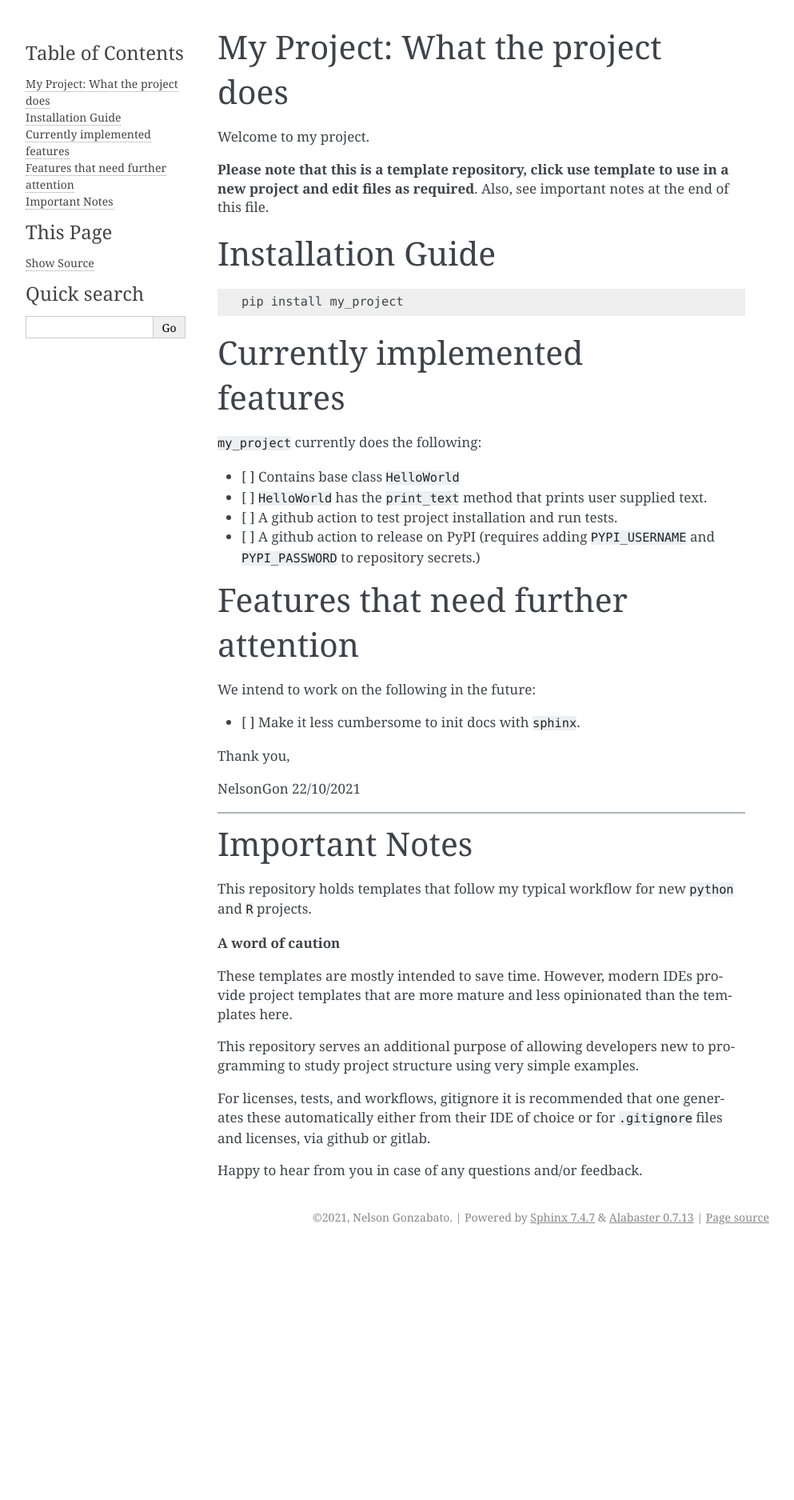
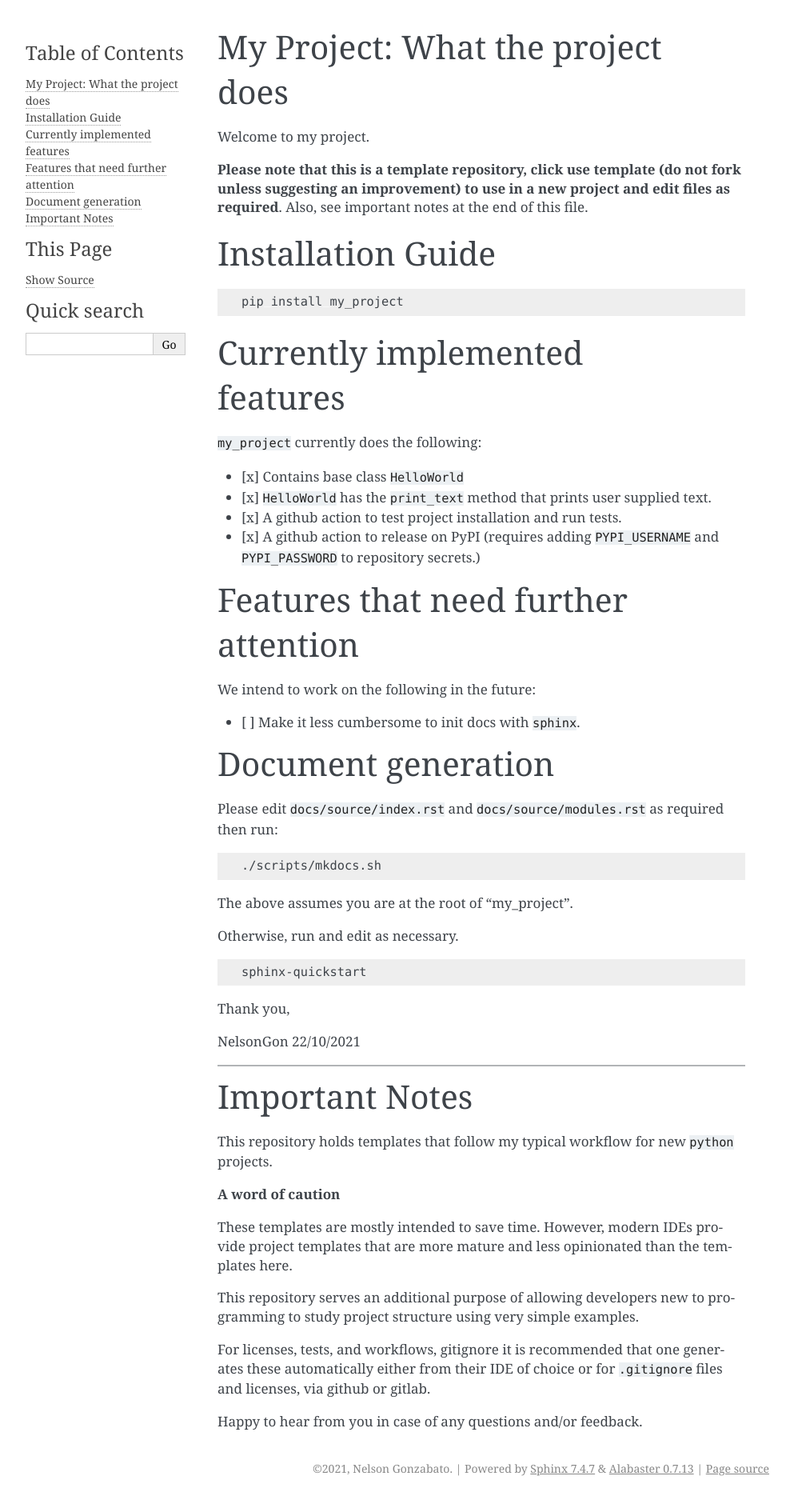
Before and after one commit to Nelson-Gon/pytemplates, a Sphinx documentation site: the page built from docs/source/README.rst, in a window 1280 px wide. Shown: the whole page at 80% size, without its empty margins (148-1141 px from the left). Built offline with Sphinx 7.4.7, drawn with Linux system fonts in a browser that asks for light colours; before the commit the page ends 1561 px from its top, so only the background shows below that.

Commit message:
Update docs

```diff
--- a/docs/source/README.rst
+++ b/docs/source/README.rst
@@ -4,7 +4,7 @@
 
 Welcome to my project.
 
-**Please note that this is a template repository, click use template to use in a new project and edit files as required**. Also, see important notes at the end of this file.
+**Please note that this is a template repository, click use template (do not fork unless suggesting an improvement) to use in a new project and edit files as required**. Also, see important notes at the end of this file.
 
 Installation Guide
 ==================
@@ -20,16 +20,16 @@
 
 
 *
-  [ ] Contains base class ``HelloWorld``
+  [x] Contains base class ``HelloWorld``
 
 *
-  [ ] ``HelloWorld`` has the ``print_text`` method that prints user supplied text.
+  [x] ``HelloWorld`` has the ``print_text`` method that prints user supplied text.
 
 *
-  [ ] A github action to test project installation and run tests.
+  [x] A github action to test project installation and run tests.
 
 *
-  [ ] A github action to release on PyPI (requires adding ``PYPI_USERNAME`` and ``PYPI_PASSWORD`` to repository secrets.)
+  [x] A github action to release on PyPI (requires adding ``PYPI_USERNAME`` and ``PYPI_PASSWORD`` to repository secrets.)
 
 Features that need further attention
 ====================================
@@ -38,6 +38,23 @@
 
 
 * [ ] Make it less cumbersome to init docs with ``sphinx``.
+
+Document generation
+===================
+
+Please edit ``docs/source/index.rst`` and ``docs/source/modules.rst`` as required then run:
+
+.. code-block:: shell
+
+   ./scripts/mkdocs.sh
+
+The above assumes you are at the root of "my_project".
+
+Otherwise, run and edit as necessary.
+
+.. code-block:: shell
+
+   sphinx-quickstart
 
 Thank you,
 
```
Also changed, not shown: other parts of docs/source/README.rst (+1 -1 lines), 1 other file.
